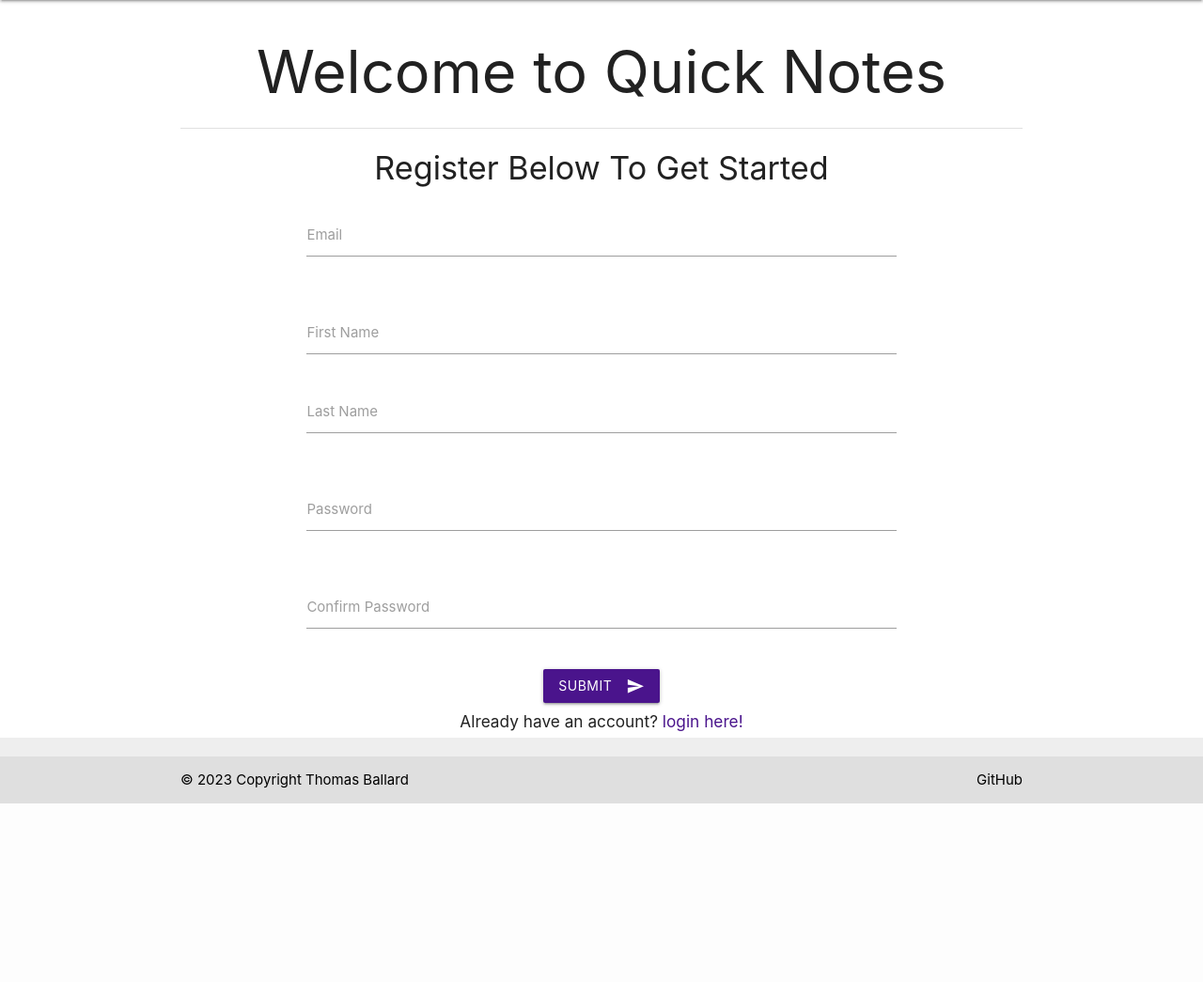
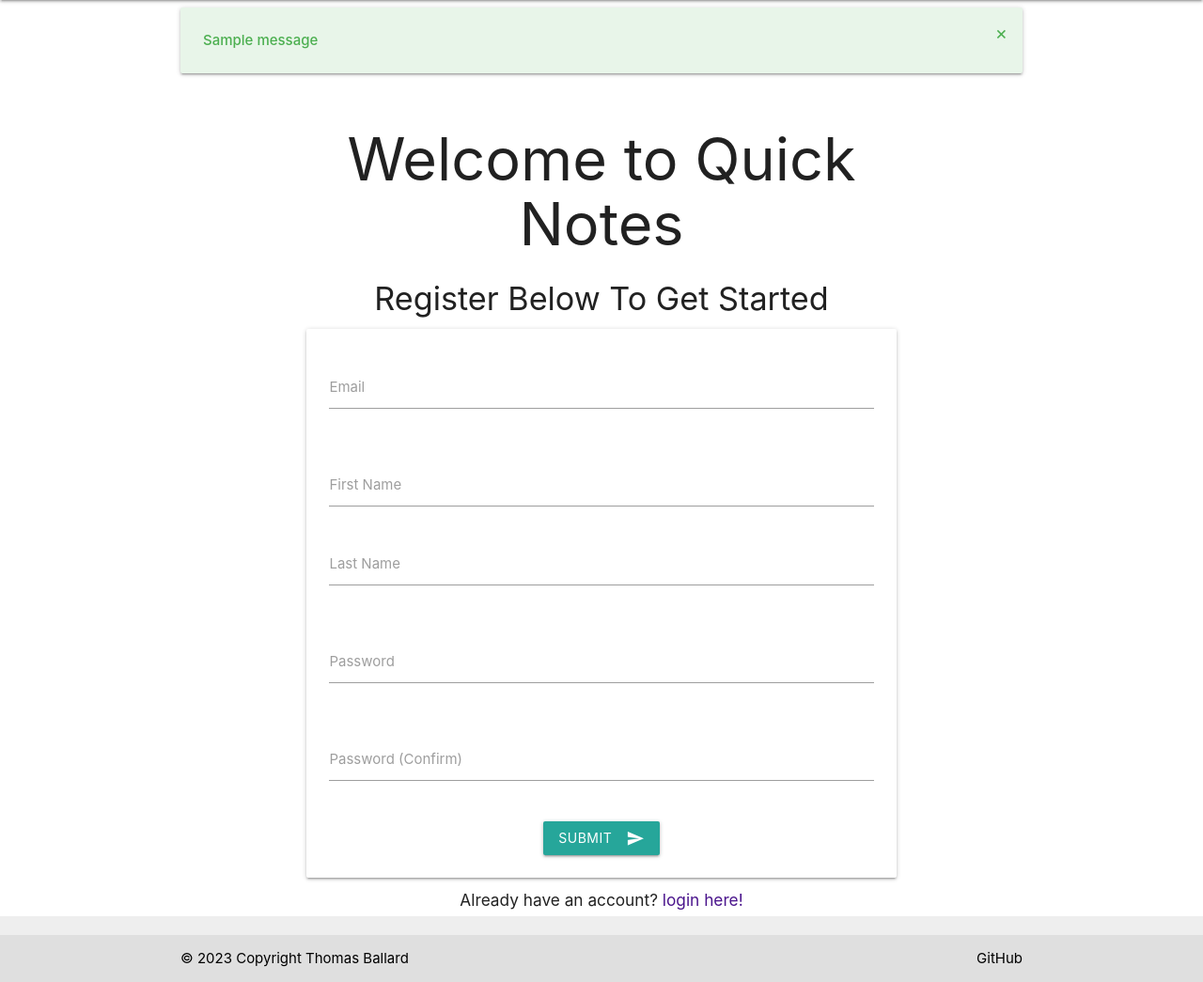
Before and after one commit to ThomasBallardCI/m3-notes-app, a Flask app: page /register in a window 1280 px wide. Shown: the part 64-1109 px from the top of the page at 94% size. Before the commit the page ends 919 px from the top, so only its background shows below. Run offline with Flask 3, Linux system fonts and the light colour scheme; tables that the repository leaves empty hold one stand-in row (values such as "Sample post"); one stand-in notice (Sample message) is shown.

Commit message:
registration form added and routes created for it to show flash messages and submit info to db

```diff
--- a/quicknote/routes.py
+++ b/quicknote/routes.py
@@ -1,11 +1,51 @@
-from flask import render_template
+from flask import render_template, request, flash, redirect, url_for
 from quicknote import app, db
 from quicknote.models import User, Note
+from werkzeug.security import generate_password_hash, check_password_hash
+from flask_login import login_user, login_required, logout_user, current_user
 
 
 @app.route("/")
 def home():
     return render_template("home.html")
+
+
+@app.route("/register", methods=["GET", "POST"])
+def register():
+    """Function returns register page."""
+    if request.method == "POST":
+        email = request.form.get("email")
+        first_name = request.form.get("first_name")
+        last_name = request.form.get("last_name")
+        password1 = request.form.get("password1")
+        password2 = request.form.get("password2")
+
+        if len(email) < 4:
+            flash("The Email must be consist of more than 3 characters",
+                  category="error")
+        elif len(first_name) < 2:
+            flash("The First Name must consist of more than 1 character",
+                  category="error")
+        elif len(last_name) < 2:
+            flash("The Last Name must consist of more than 1 character",
+                  category="error")
+        elif password1 != password2:
+            flash("The Passwords do not match", category="error")
+        elif len(password1) < 7:
+            flash("The Password must be at least 7 characters",
+                  category="error")
+        else:
+            new_user = User(
+                email=email,
+                first_name=first_name,
+                last_name=last_name,
+                password=generate_password_hash(password1, method="sha256"))
+            db.session.add(new_user)
+            db.session.commit()
+            flash("Account Created!", category="success")
+            return redirect(url_for("home"))
+
+    return render_template("register.html")
 
 
 @app.route("/notes")
@@ -31,8 +71,3 @@ def login():
 @app.route("/logout")
 def logout():
     return render_template("logout.html")
-
-
-@app.route("/register")
-def register():
-    return render_template("register.html")
--- a/quicknote/static/css/style.css
+++ b/quicknote/static/css/style.css
@@ -24,3 +24,26 @@ main {
 a {
     color: #4a148c;
 }
+
+/* flash messages alert styling */
+.card-alert button {
+    background: rgba(0, 0, 0, 0) none repeat scroll 0 0;
+    border: medium none;
+    color: #fff;
+    font-size: 20px;
+    position: absolute;
+    right: 10px;
+    top: 15px;
+    color: inherit;
+    cursor: pointer;
+}
+
+.card-alert a {
+    color: inherit;
+    font-weight: 500;
+}
+
+.card-alert a:hover {
+    color: inherit;
+    text-decoration: underline;
+}
--- a/quicknote/static/js/script.js
+++ b/quicknote/static/js/script.js
@@ -2,4 +2,19 @@ document.addEventListener('DOMContentLoaded', function () {
     // sidenav initialization
     let sidenav = document.querySelectorAll('.sidenav');
     M.Sidenav.init(sidenav);
+
+    // flash messages functionality
+    var cardButtons = document.querySelectorAll('.card-alert > button');
+    for (var i = 0; i < cardButtons.length; i++) {
+        cardButtons[i].addEventListener('click', function () {
+            var cardAlert = this.closest('div.card-alert');
+            if (cardAlert) {
+                cardAlert.style.transition = 'opacity 0.5s';
+                cardAlert.style.opacity = '0';
+                setTimeout(function () {
+                    cardAlert.style.display = 'none';
+                }, 500); // 0.5s transition duration
+            }
+        });
+    }
 });
--- a/quicknote/templates/base.html
+++ b/quicknote/templates/base.html
@@ -37,6 +37,43 @@
         </ul>
     </header>
 
+    <!-- alert bar to alert flash error or success messages from auth.py -->
+    <!-- function define varable messages equal to get_flashed_message to get all flashed messages and categories-->
+    {% with messages = get_flashed_messages(with_categories=true) %}
+
+    <!-- loop through all flash messages and display relevent flash message -->
+    {% if messages %}
+    {% for category, message in messages %}
+    <!-- alert for errors -->
+    {% if category == "error" %}
+    <div class="container">
+        <div class="card-alert card red lighten-5">
+            <div class="card-content red-text">
+                <strong>{{ message }}</strong>
+            </div>
+            <button type="button" class="close red-text" data-dismiss="alert" aria-label="Close">
+                <span aria-hidden="true">&times;</span>
+            </button>
+        </div>
+    </div>
+
+    <!-- alert for success -->
+    {% else %}
+    <div class="container">
+        <div class="card-alert card green lighten-5">
+            <div class="card-content green-text">
+                <strong>{{ message }}</strong>
+            </div>
+            <button type="button" class="close green-text" data-dismiss="alert" aria-label="Close">
+                <span aria-hidden="true">&times;</span>
+            </button>
+        </div>
+    </div>
+    {% endif %}
+    {% endfor %}
+    {% endif %}
+    {% endwith %}
+
     <main class="container">
         {% block content %}
         {% endblock %}
--- a/quicknote/templates/register.html
+++ b/quicknote/templates/register.html
@@ -6,52 +6,51 @@
 <!-- main page content block -->
 {% block content %}
 
+<div class="container">
     <div class="center-align">
         <div>
             <h1>Welcome to Quick Notes</h1>
         </div>
-    <div class="divider"></div>
         <div>
             <h4>Register Below To Get Started</h4>
         </div>
-    <div class="container">
-        <form class="col s12" method="POST">
+    </div>
+    <form class="col s12 card-panel center-align" method="POST">
         <div class="row">
             <div class="input-field col s12">
-                    <input id="email" type="email" class="validate" name="email">
+                <input id="email" name="email" type="email" class="validate">
                 <label for="email">Email</label>
             </div>
         </div>
         <div class="row">
             <div class="input-field col s12">
-                    <input id="first_name" type="text" class="validate" name="first_name">
+                <input id="first_name" name="first_name" type="text" class="validate">
                 <label for="first_name">First Name</label>
             </div>
             <div class="input-field col s12">
-                    <input id="last_name" type="text" class="validate" name="last_name">
+                <input id="last_name" name="last_name" type="text" class="validate">
                 <label for="last_name">Last Name</label>
             </div>
         </div>
         <div class="row">
             <div class="input-field col s12">
-                    <input id="password" type="password" class="validate" name="password1">
-                    <label for="password">Password</label>
+                <input id="password1" name="password1" type="password" class="validate">
+                <label for="password1">Password</label>
             </div>
         </div>
         <div class="row">
             <div class="input-field col s12">
-                    <input id="password2" type="password" class="validate" name="password2">
-                    <label for="confirm_password">Confirm Password</label>
+                <input id="password2" name="password2" type="password" class="validate">
+                <label for="password2">Password (Confirm)</label>
             </div>
         </div>
-            <button class="btn waves-effect waves-light purple darken-4" type="submit" name="action">Submit
+        <button class="btn waves-effect waves-light" type="submit" name="action">Submit
             <i class="material-icons right">send</i>
         </button>
     </form>
 </div>
 <div>
-        <h6>Already have an account? <a href="{{ url_for('login') }}">login here!</a></h6>
-    </div>
+    <h6 class="center-align">Already have an account? <a href="{{ url_for('login') }}">login here!</a></h6>
 </div>
 
 {% endblock %}
```
Also changed, not shown: quicknote/models.py (+8 -0 lines), rubbish.html (added, +47 -0 lines). Lines whose indentation alone changed are shown as unchanged.
